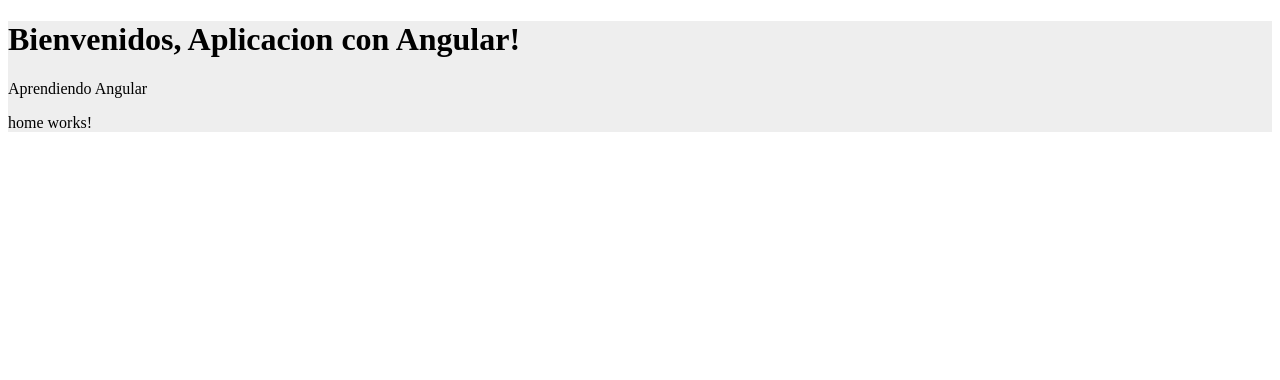
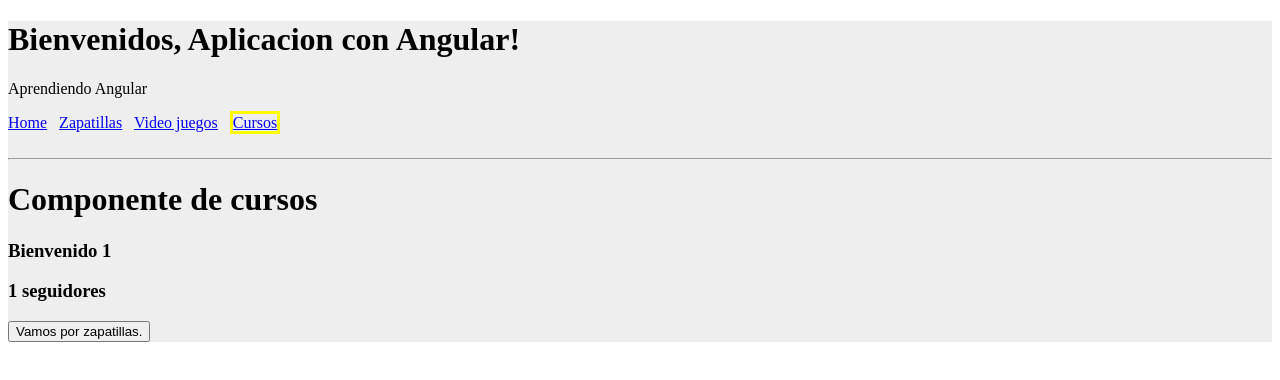
Before and after one commit to ARM-developer/PracticasAngular, an Angular app: page /curso/1/1 in a window 1280 px wide. Shown: the top 380 px of the page. Built offline with nearby package versions, Linux system fonts and the light colour scheme.

Commit message:
ng-template

```diff
--- a/src/app/app.component.html
+++ b/src/app/app.component.html
@@ -4,6 +4,18 @@
   </h1>
   <p>{{descripcion}}</p>
 
+  <nav>
+    <a [routerLink] = "['/home']" [routerLinkActive] = "['active']">Home</a>
+    &nbsp;
+    <a [routerLink] = "['/zapatillas']" [routerLinkActive] = "['active']">Zapatillas</a>
+    &nbsp;
+    <a [routerLink] = "['/videojuego']" [routerLinkActive] = "['active']">Video juegos</a>
+    &nbsp;
+    <a [routerLink] = "['/curso']" [routerLinkActive] = "['active']">Cursos</a>
+    &nbsp;
+  </nav>
+  <br>
+  <hr>
   <!-- <button (click) = 'ocultarVideojuegos(false)' *ngIf= mostrar_videojuegos>Ocular</button>
   <button (click) = 'ocultarVideojuegos(true)' *ngIf= !mostrar_videojuegos>mostrar</button>
 
--- a/src/app/app.routing.ts
+++ b/src/app/app.routing.ts
@@ -12,9 +12,11 @@
 
 const appRoutes: Routes = [
     {path : '' , component : HomeComponent},
+    {path : 'home' , component : HomeComponent},
     {path : 'zapatillas' , component : ZapatillasComponent },
     {path : 'videojuego' , component : VideojuegosComponent},
     {path : 'curso' , component : CursoComponent},
+    {path : 'curso/:nombre/:followers' , component : CursoComponent},
     {path : '**' , component : HomeComponent}
 ];
 
--- a/src/app/curso/curso.component.html
+++ b/src/app/curso/curso.component.html
@@ -1 +1,6 @@
-<p>curso works!</p>
+<h1>Componente de cursos</h1>
+
+<h3 *ngIf = "nombre">Bienvenido {{nombre}}</h3>
+<h3 *ngIf = "followers">{{followers}} seguidores  </h3>
+
+<button (click) = "redirigir()">Vamos por zapatillas.</button>
--- a/src/app/curso/curso.component.ts
+++ b/src/app/curso/curso.component.ts
@@ -1,4 +1,6 @@
 import { Component, OnInit } from '@angular/core';
+import { Router, ActivatedRoute, Params } from "@angular/router";
+import { Route } from '@angular/compiler/src/core';
 
 @Component({
   selector: 'curso',
@@ -6,10 +8,23 @@
   styleUrls: ['./curso.component.css']
 })
 export class CursoComponent implements OnInit {
+  public nombre: string;
+  public followers: number;
 
-  constructor() { }
+  constructor(
+    private _route : ActivatedRoute,
+    private _router: Router
+  ){ }
 
   ngOnInit(): void {
+    this._route.params.subscribe((params:Params) =>{
+      this.nombre = params.nombre;
+      this.followers = +params.followers;
+    });
+  }
+
+  redirigir(){
+    this._router.navigate(['/zapatillas']);
   }
 
 }
--- a/src/app/home/home.component.html
+++ b/src/app/home/home.component.html
@@ -1 +1,14 @@
-<p>home works!</p>
+<h2>pagina principal</h2>
+
+<div *ngIf = "identificado; then sesion else noIdentificado">
+</div>
+
+<ng-template #sesion>
+    <h3>hermano cayo la ley esta rodeada tu casa</h3>
+    <button (click) = "unsetIdentificado()">Cerrar sesión</button>
+</ng-template>
+
+<ng-template #noIdentificado>
+    <p>No estas identificado, pulsa el boton para identificarte</p>
+    <button (click) = "setIdentificado()">Identificarse</button>
+</ng-template>
--- a/src/app/home/home.component.ts
+++ b/src/app/home/home.component.ts
@@ -6,10 +6,20 @@
   styleUrls: ['./home.component.css']
 })
 export class HomeComponent implements OnInit {
-
-  constructor() { }
+  public identificado: boolean;
+  constructor() {
+    this.identificado = false;
+  }
 
   ngOnInit(): void {
   }
 
+  setIdentificado(){
+    this.identificado = true;
+  }
+
+  unsetIdentificado(){
+    this.identificado = false;
+  }
+
 }
--- a/src/assets/style.css
+++ b/src/assets/style.css
@@ -10,3 +10,7 @@
 .subrayado{
     text-decoration: underline;
 }
+
+.active{
+    border: 3px solid yellow;
+}
```
